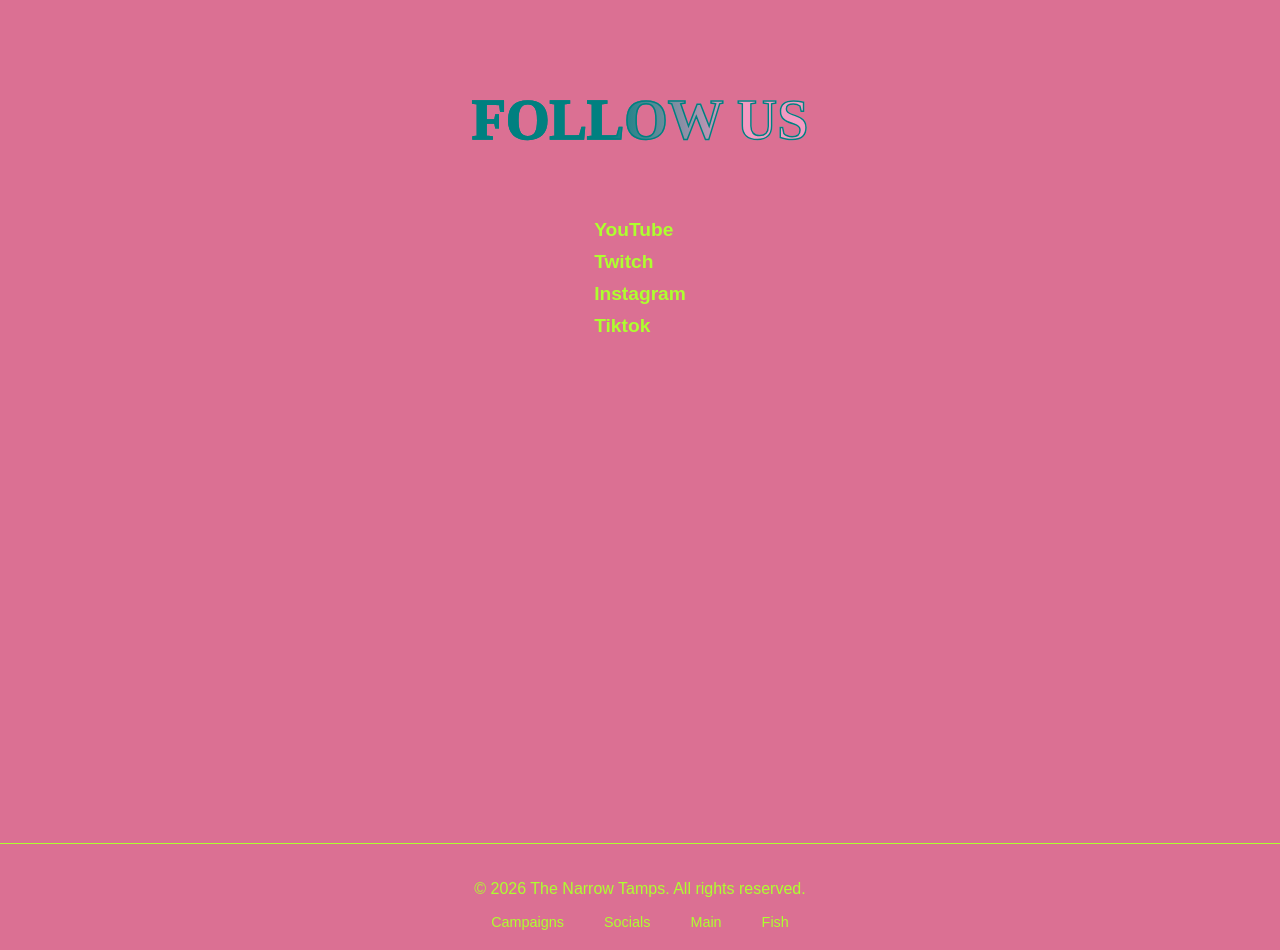
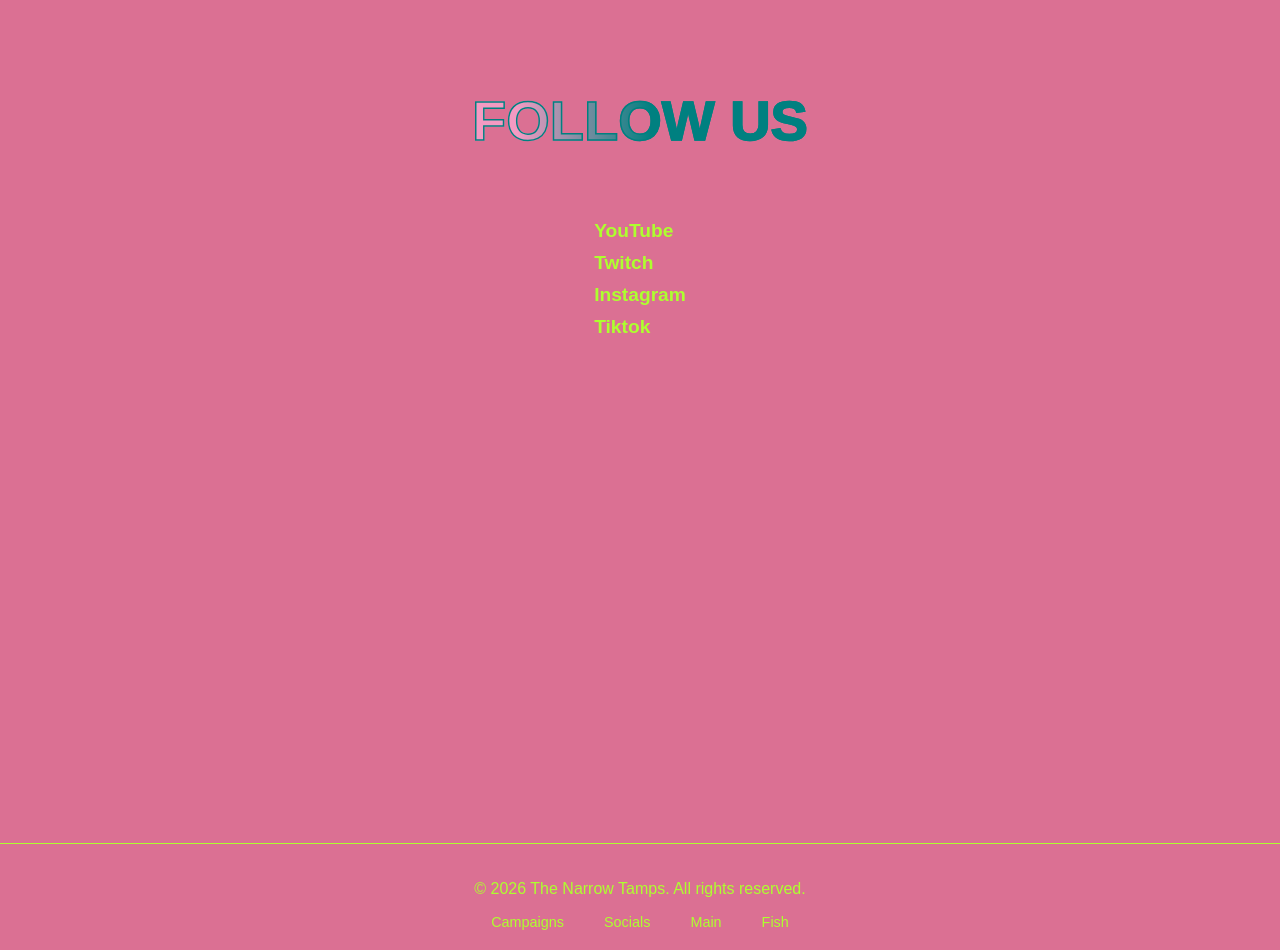
Before and after one commit to narrowtamps/narrowtamps.github.io, a Jekyll site: the page pages/socials.html, which Jekyll copies as it is, in a window 1280 px wide. Built offline with Jekyll 4.4.1, drawn with Linux system fonts in a browser that asks for light colours; some web fonts are replaced.

Commit message:
Update socials.html

```diff
--- a/pages/socials.html
+++ b/pages/socials.html
@@ -45,7 +45,7 @@
 }
 
 .shimmer-title {
-    font-family: 'Luminari', cursive; /* Change Font */
+
     font-size: 3.5rem;
     font-weight: bold;
     text-transform: uppercase;
@@ -67,14 +67,7 @@
     animation: shine 3s linear infinite;
 }
 
-            background-size: 200% auto;
-            color: transparent;
-            /* Clip the background to the text shape */
-            -webkit-background-clip: text;
-            background-clip: text;
-            /* Animate the movement of the gradient */
-            animation: shine 3s linear infinite;
-        }
+
 
         @keyframes shine {
             to {
```
